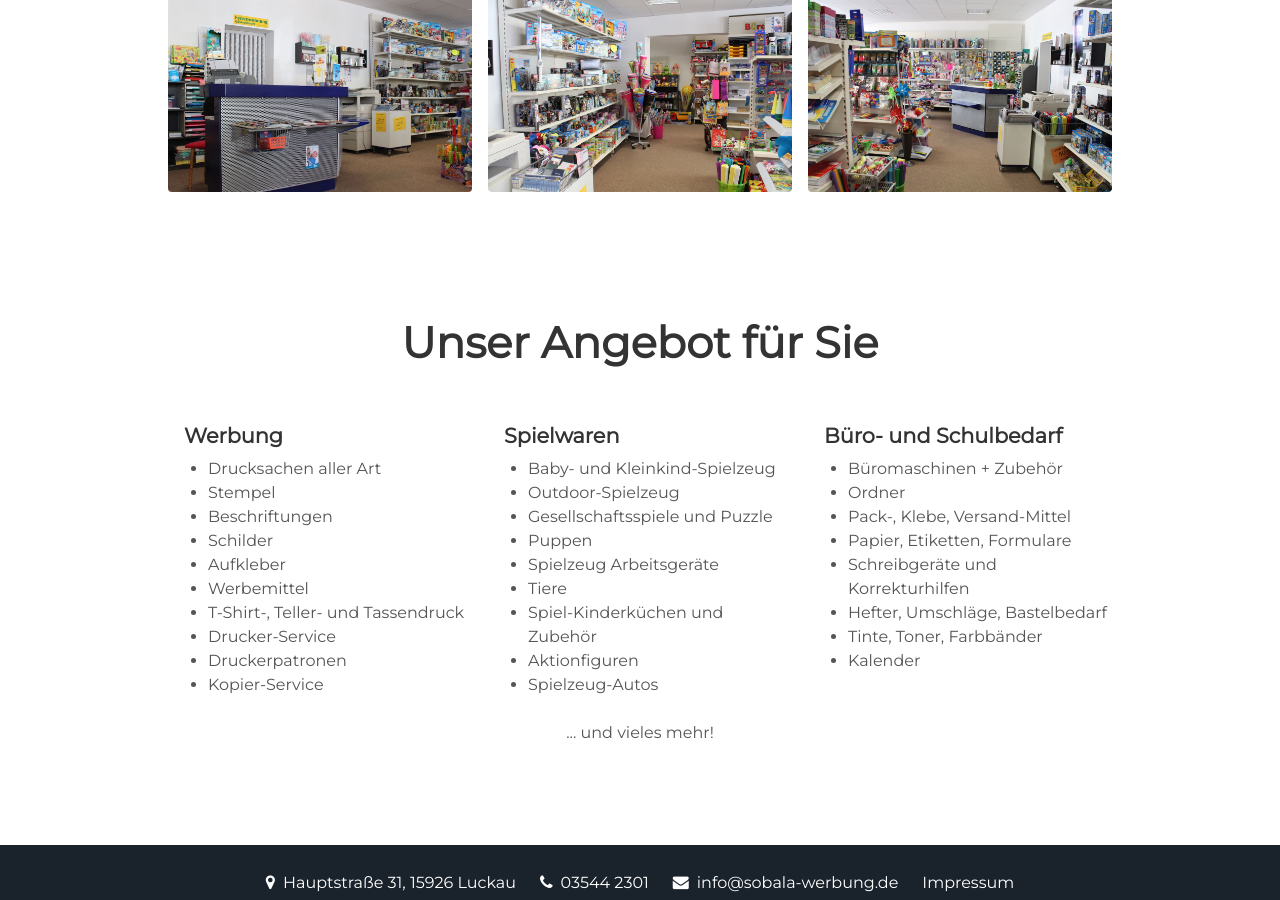
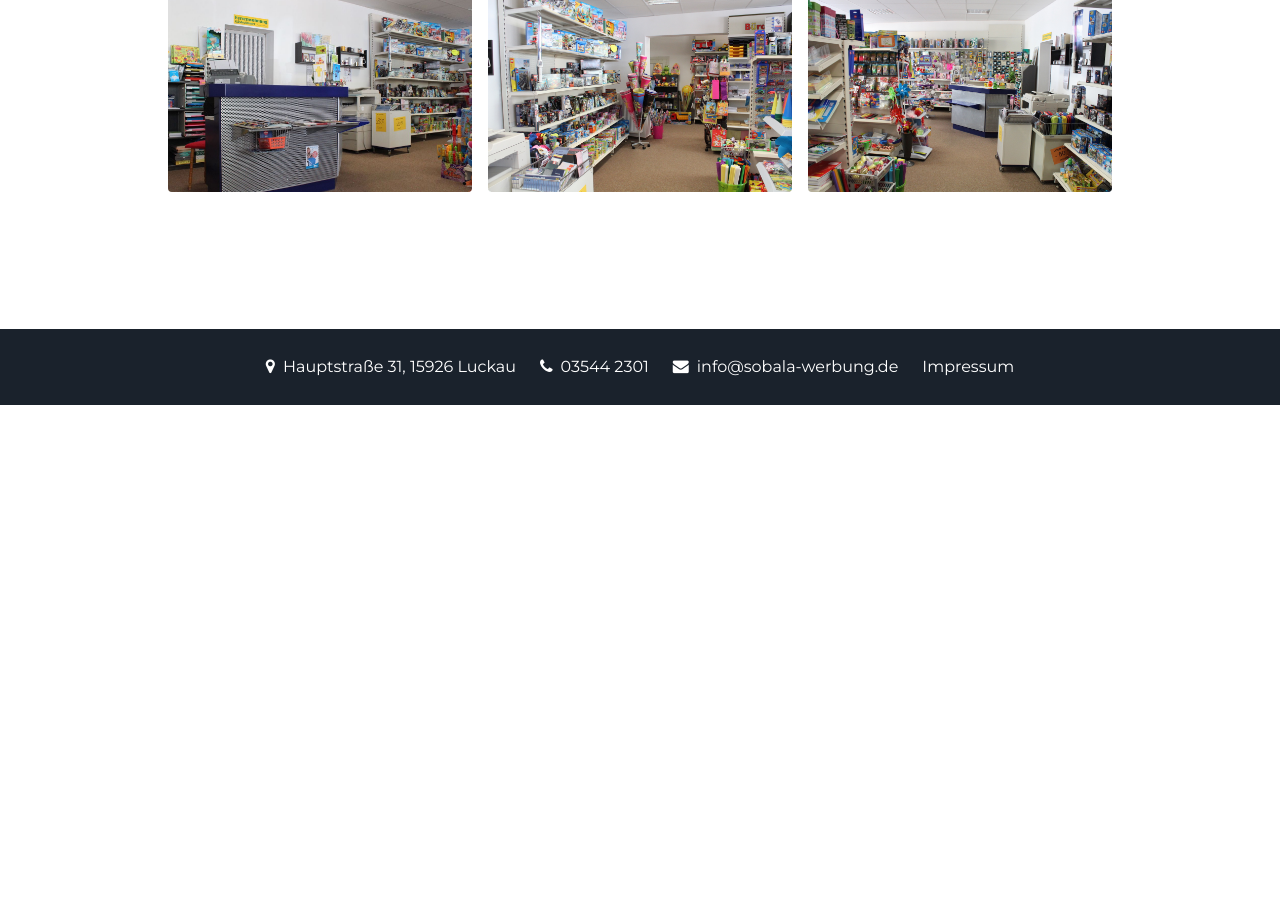
Before and after one commit to sobala-werbung/sobala-werbung.github.io, a Jekyll site: the page built from index.html, in a window 1280 px wide and 900 px high, scrolled down 1336 px. Built offline with Jekyll 4.4.1, drawn with Linux system fonts in a browser that asks for light colours; after the commit the page ends 1741 px from its top, so only the background shows below that.

Commit message:
Remove offers

```diff
--- a/index.html
+++ b/index.html
@@ -21,53 +21,3 @@ layout: default
         <img class="zoomImg" src="/assets/img/ladenansicht3.jpg" alt="Ladenansicht 3">
     </div>
 </div>
-
-<div class="offers">
-    <h1>Unser Angebot für Sie</h1>
-</div>
-<div class="columns">
-    <div class="column">
-        <h3>Werbung</h3>
-        <ul>
-            <li>Drucksachen aller Art</li>
-            <li>Stempel</li>
-            <li>Beschriftungen</li>
-            <li>Schilder</li>
-            <li>Aufkleber</li>
-            <li>Werbemittel</li>
-            <li>T-Shirt-, Teller- und Tassendruck</li>
-            <li>Drucker-Service</li>
-            <li>Druckerpatronen</li>
-            <li>Kopier-Service</li>
-        </ul>
-    </div>
-    <div class="column">
-        <h3>Spielwaren</h3>
-        <ul>
-            <li>Baby- und Kleinkind-Spielzeug</li>
-            <li>Outdoor-Spielzeug</li>
-            <li>Gesellschaftsspiele und Puzzle</li>
-            <li>Puppen</li>
-            <li>Spielzeug Arbeitsgeräte</li>
-            <li>Tiere</li>
-            <li>Spiel-Kinderküchen und Zubehör</li>
-            <li>Aktionfiguren</li>
-            <li>Spielzeug-Autos</li>
-        </ul>
-    </div>
-    <div class="column">
-        <h3>Büro- und Schulbedarf</h3>
-        <ul>
-            <li>Büromaschinen + Zubehör</li>
-            <li>Ordner</li>
-            <li>Pack-, Klebe, Versand-Mittel</li>
-            <li>Papier, Etiketten, Formulare</li>
-            <li>Schreibgeräte und Korrekturhilfen</li>
-            <li>Hefter, Umschläge, Bastelbedarf</li>
-            <li>Tinte, Toner, Farbbänder</li>
-            <li>Kalender</li>
-        </ul>
-    </div>
-</div>
-
-<p class="center">... und vieles mehr!</p>
```
